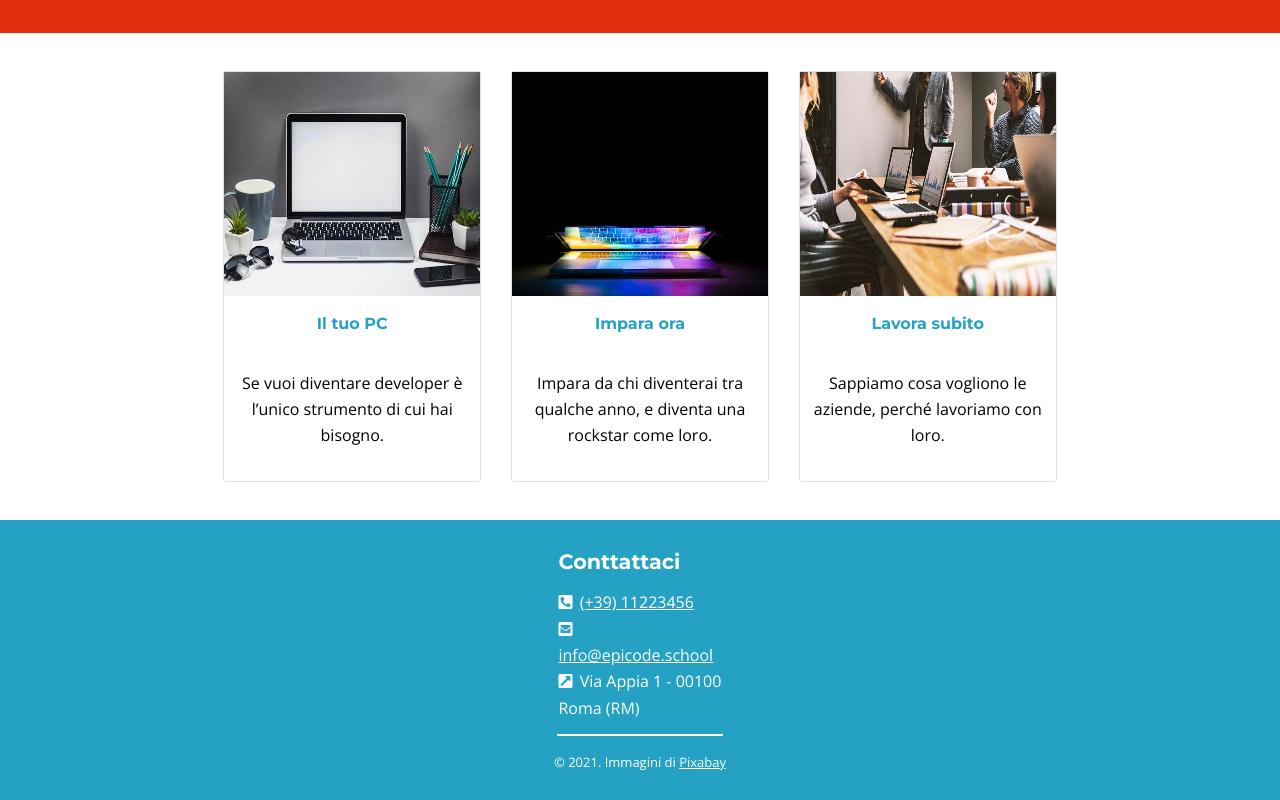
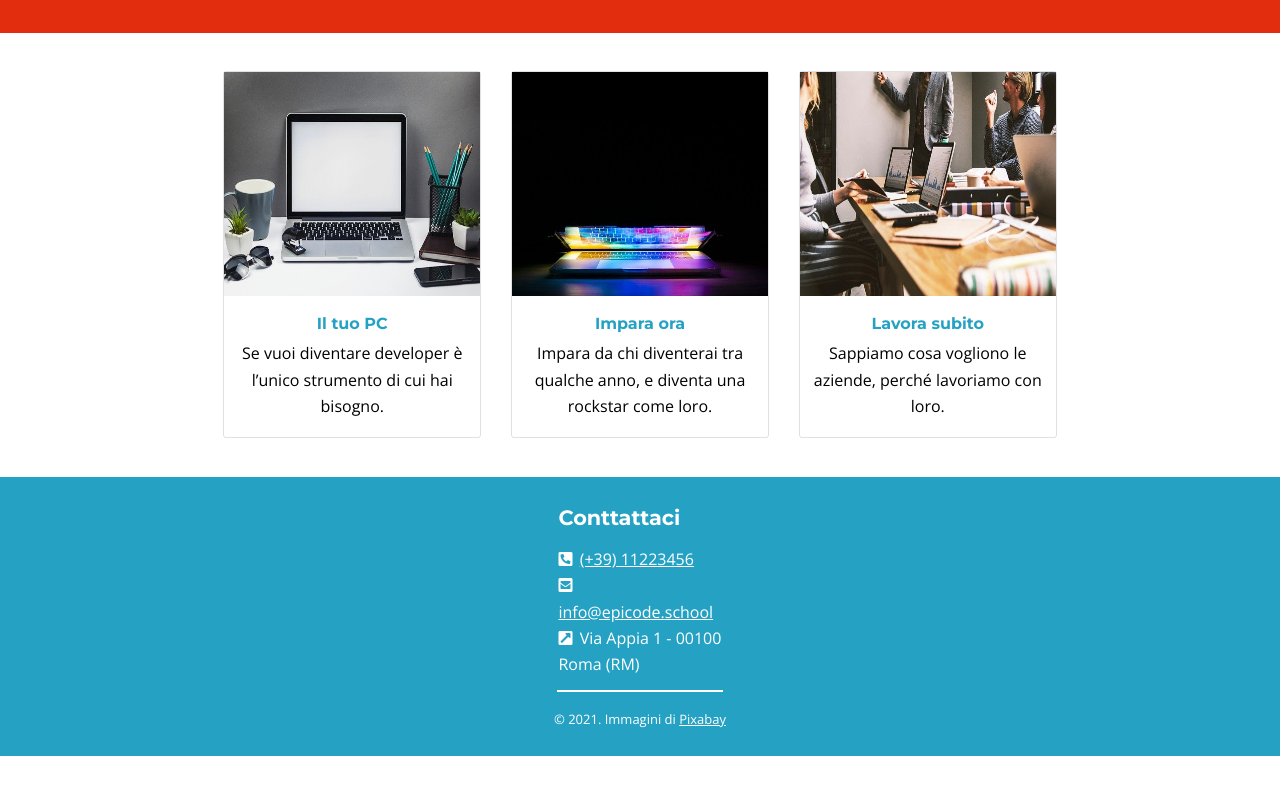
Before and after one commit to andreas94ubertini/U1_W1_D5__Weekly_Project, a plain HTML site: page index-desktop.html in a window 1280 px wide. Shown: the part 1449-2249 px from the top of the page. After the commit the page ends 2205 px from the top, so only its background shows below. Drawn offline with nearby package versions, Linux system fonts and the light colour scheme.

Commit message:
final desktop css

```diff
--- a/assets/css/style-desktop.css
+++ b/assets/css/style-desktop.css
@@ -134,6 +134,10 @@ header img {
   height: 28vh;
 }
 
+.tile p {
+  margin: 1% auto 7% auto;
+}
+
 /* Stile footer */
 
 footer {
```
